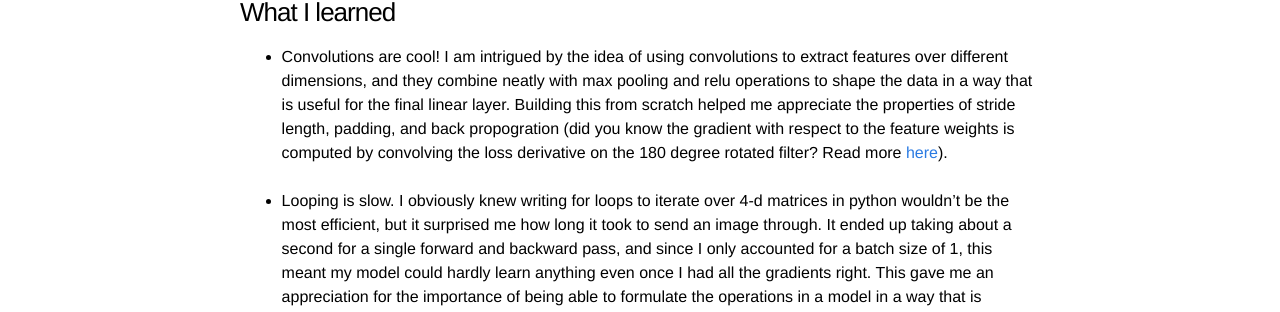
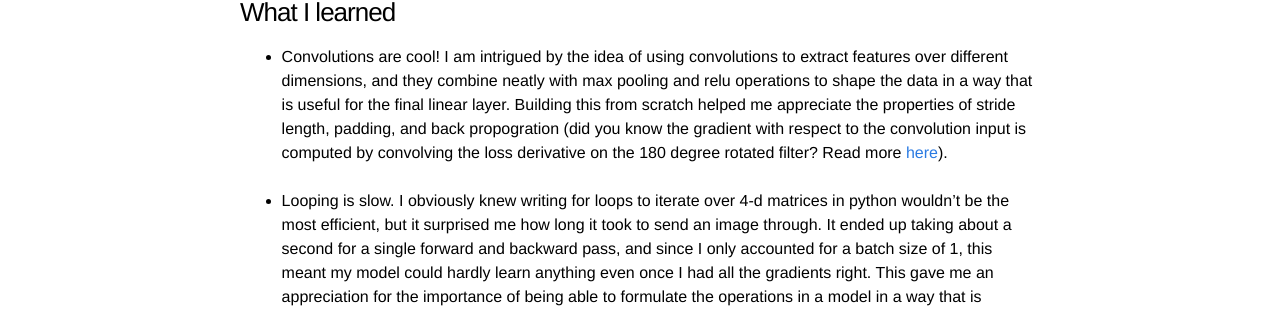
Before and after one commit to gabeorosan/gabeorosan.github.io, a Jekyll site: the page built from _posts/2022-02-26-cnn-from-scratch.md, in a window 1280 px wide. Shown: the part 377-689 px from the top of the page. Built offline with Jekyll 4.4.1, drawn with Linux system fonts in a browser that asks for light colours.

Commit message:
fixed mistake

```diff
--- a/_posts/2022-02-26-cnn-from-scratch.md
+++ b/_posts/2022-02-26-cnn-from-scratch.md
@@ -18,7 +18,7 @@ cases along the way. But anyway, here's what I took away from the project:
 -   Convolutions are cool! I am intrigued by the idea of using convolutions to extract features over different
     dimensions, and they combine neatly with max pooling and relu operations to shape the data in a way that is useful
     for the final linear layer. Building this from scratch helped me appreciate the properties of stride length,
-        padding, and back propogration (did you know the gradient with respect to the feature weights is computed by
+        padding, and back propogration (did you know the gradient with respect to the convolution input is computed by
         convolving the loss derivative on the 180 degree rotated filter? Read more
         [here](https://pavisj.medium.com/convolutions-and-backpropagations-46026a8f5d2c)).<br><br>
 
```
